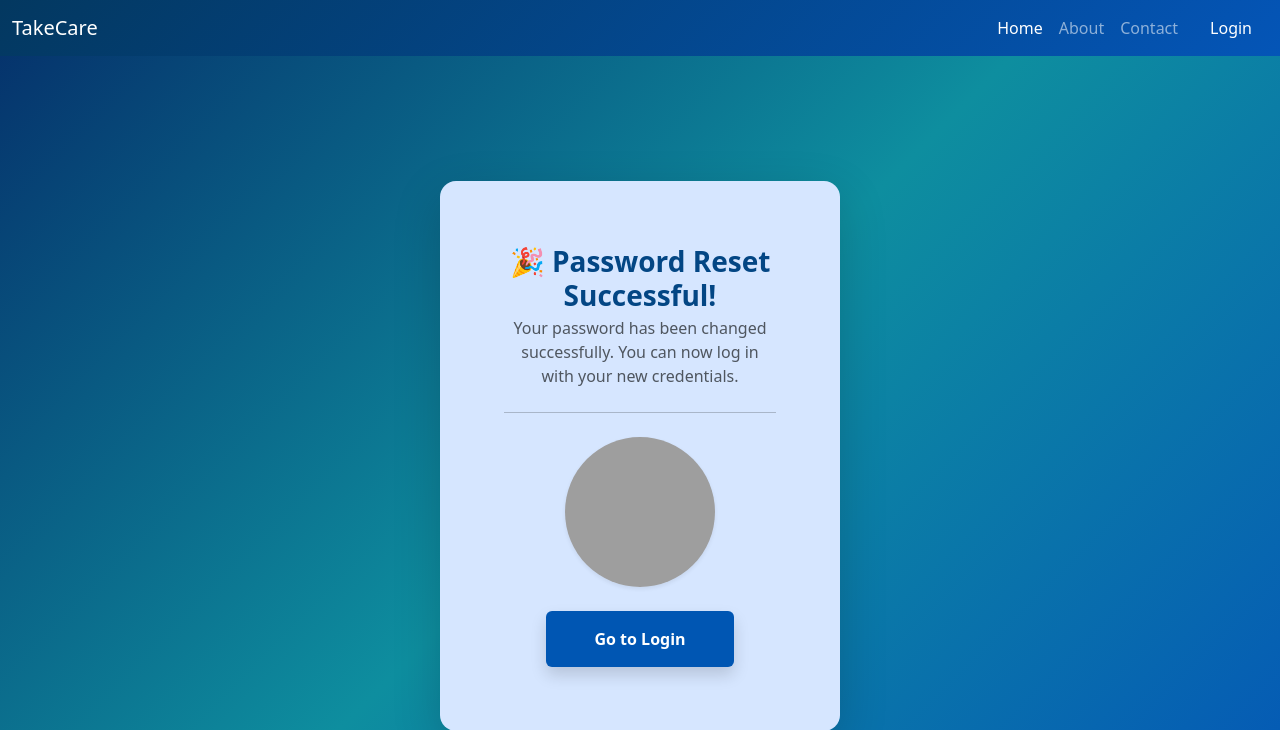
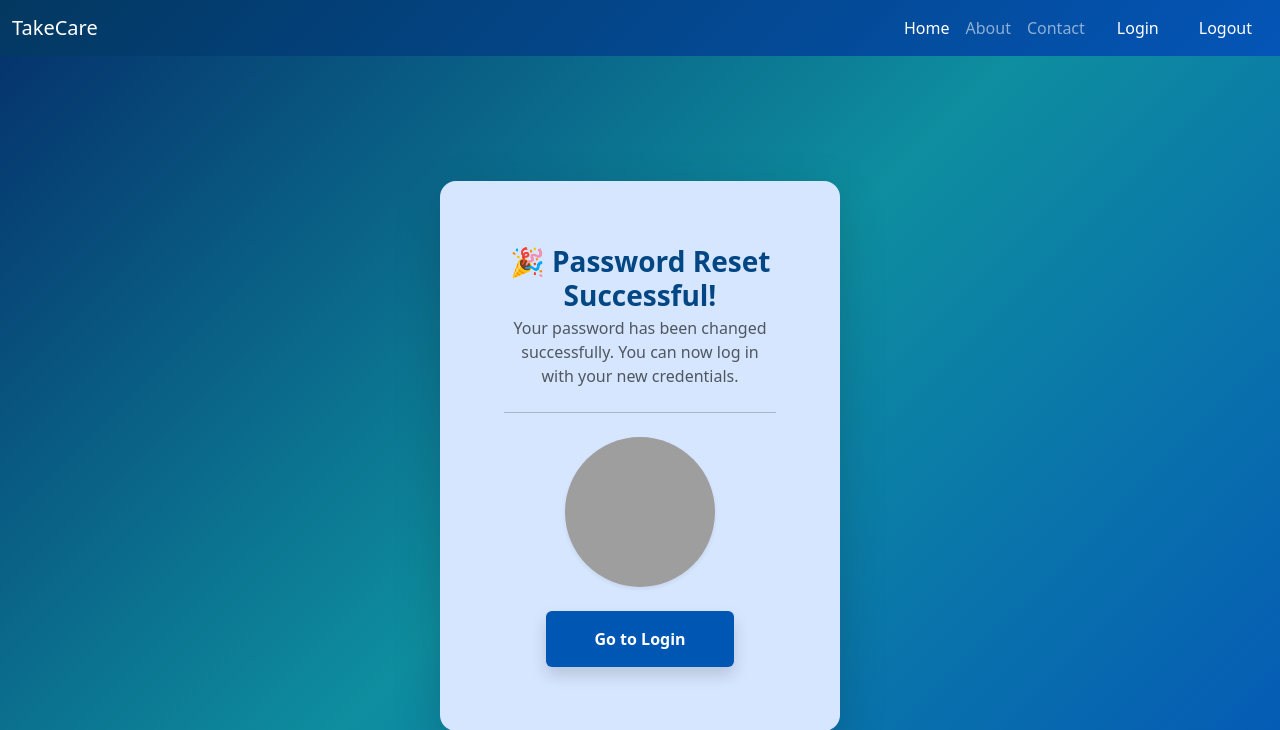
Before and after one commit to fathimaMp/Take-Care, a Django app: page /password-reset-complete/ in a window 1280 px wide. Shown: the top 730 px of the page. Run offline with Django 5.2, Linux system fonts and the light colour scheme; grey boxes are pictures that could not be loaded.

Commit message:
add logout function

```diff
--- a/Application/urls.py
+++ b/Application/urls.py
@@ -9,13 +9,12 @@ from .forms import LoginForm,MyPasswordResetForm,MyPasswordChangeForm,MySetPassw
 urlpatterns = [
     path('', views.index, name='index'),
     path('login/', LoginView.as_view(template_name='login.html'), name='login'),
-    path('logout/', LogoutView.as_view(), name='logout'),
-   path('passwordchange/',auth_view.PasswordChangeView.as_view(template_name='change_password.html',form_class=MyPasswordChangeForm,success_url='/passwordchangedone'),name='passwordchange'),
-    path('passwordchangedone/',auth_view.PasswordChangeDoneView.as_view(template_name='password_change_done.html'),name='passwordchangedone'),
-    path('logout/',views.logout,name='logout'),
+
 
     path('password-reset/',auth_view.PasswordResetView.as_view(template_name='password_reset.html',form_class=MyPasswordResetForm),name='password_reset'),
     path('password-reset/done/',auth_view.PasswordResetDoneView.as_view(template_name='password_reset_done.html'),name='password_reset_done'),
     path('password-reset-confirm/<uidb64>/<token>/',auth_view.PasswordResetConfirmView.as_view(template_name='password_reset_confirm.html',form_class=MySetPasswordForm),name='password_reset_confirm'),
     path('password-reset-complete/',auth_view.PasswordResetCompleteView.as_view(template_name='password_reset_complete.html'),name='password_reset_complete'),
-    ]
+    path('logout/',views.logout,name='logout'),
+
+]
--- a/templates/login.html
+++ b/templates/login.html
@@ -110,9 +110,7 @@
                     <li class="nav-item">
                         <a class="nav-link" href="#">Contact</a>
                     </li>
-                    <li class="nav-item">
-                        <a class="nav-link btn text-white text-dark px-3 ms-2" href="{% url 'login' %}">Logout</a>
-                    </li>
+
                 </ul>
             </div>
         </div>
--- a/templates/password_change_done.html
+++ b/templates/password_change_done.html
@@ -220,6 +220,9 @@
                         <li class="nav-item">
                             <a class="nav-link btn btn-warning text-dark px-3 ms-2" href="{% url 'login' %}">Login</a>
                         </li>
+                        <li class="nav-item">
+                            <a class="nav-link btn btn-warning text-dark px-3 ms-2" href="{% url 'logout' %}">Logout</a>
+                        </li>
                     </ul>
                 </div>
             </div>
--- a/templates/password_reset.html
+++ b/templates/password_reset.html
@@ -109,7 +109,7 @@
                         <a class="nav-link btn text-white text-dark px-3 ms-2" href="{% url 'login' %}">Login</a>
                     </li>
                     <li class="nav-item">
-                      <a class="nav-link btn text-white text-dark px-3 ms-2" href="{% url 'login' %}">Logout</a>
+                      <a class="nav-link btn text-white text-dark px-3 ms-2" href="{% url 'logout' %}">Logout</a>
                   </li>
                 </ul>
             </div>
--- a/templates/password_reset_complete.html
+++ b/templates/password_reset_complete.html
@@ -110,6 +110,9 @@
                     <li class="nav-item">
                         <a class="nav-link btn text-white px-3 ms-2" href="{% url 'login' %}">Login</a>
                     </li>
+                    <li class="nav-item">
+                        <a class="nav-link btn text-white px-3 ms-2" href="{% url 'logout' %}">Logout</a>
+                    </li>
                 </ul>
             </div>
         </div>
--- a/templates/password_reset_confirm.html
+++ b/templates/password_reset_confirm.html
@@ -105,7 +105,7 @@
                         <a class="nav-link btn  text-white px-3 ms-2" href="{% url 'login' %}">Login</a>
                     </li>
                     <li class="nav-item">
-                        <a class="nav-link btn  text-white px-3 ms-2" href="{% url 'login' %}">Logout</a>
+                        <a class="nav-link btn  text-white px-3 ms-2" href="{% url 'logout' %}">Logout</a>
                     </li>
                 </ul>
             </div>
--- a/templates/password_reset_done.html
+++ b/templates/password_reset_done.html
@@ -114,7 +114,7 @@
                         <a class="nav-link btn text-dark px-3 ms-2" href="{% url 'login' %}">Login</a>
                     </li>
                     <li class="nav-item">
-                        <a class="nav-link btn text-dark px-3 ms-2" href="{% url 'login' %}">Logout</a>
+                        <a class="nav-link btn text-dark px-3 ms-2" href="{% url 'logout' %}">Logout</a>
                     </li>
                 </ul>
             </div>
```
Also changed, not shown: Application/views.py (+4 -4 lines), db.sqlite3.
